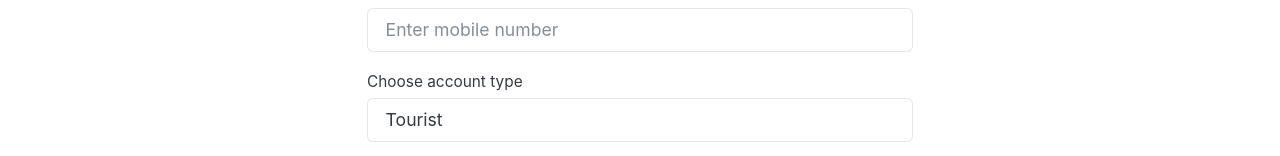
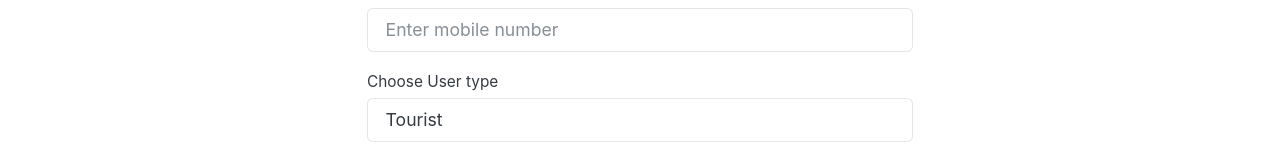
Before and after one commit to TangoRomeo80/Vromon, a React (Create React App) app in the folder frontend/: page /newUser in a window 1280 px wide. Shown: the part 199-355 px from the top of the page. Built offline with nearby package versions, Linux system fonts and the light colour scheme.

Commit message:
Update NewUserScreen.js

```diff
--- a/frontend/src/screens/NewUserScreen.js
+++ b/frontend/src/screens/NewUserScreen.js
@@ -74,7 +74,7 @@ const NewUserScreen = () => {
             </Form.Group>
             <Form.Group className='mb-3' controlId='userType'>
               <Form.Label className='small mb-1'>
-                Choose account type
+                Choose User type
               </Form.Label>
               <Form.Control
                 required
```
